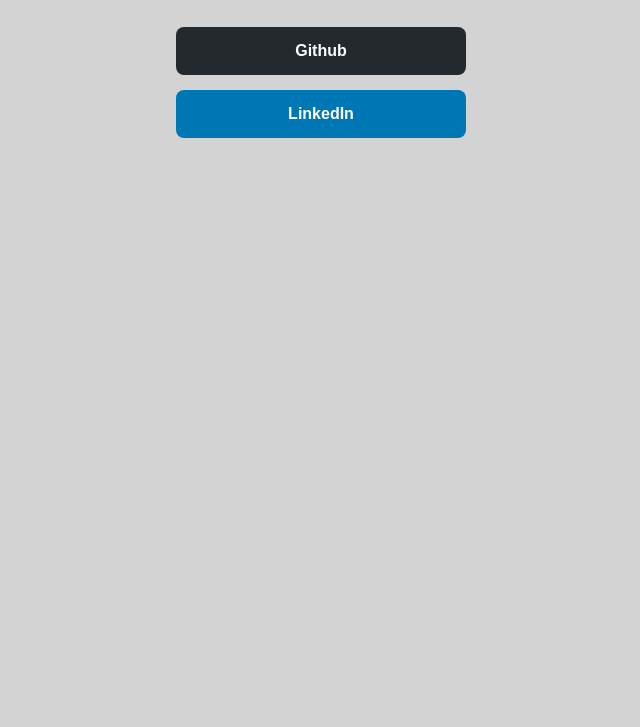
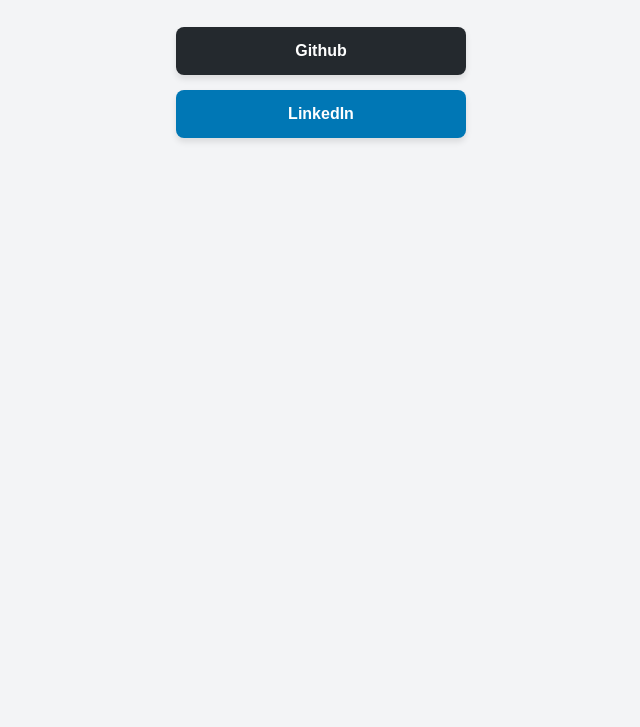
Before and after one commit to lukajv/my-website, a plain HTML site: page index.html in a window 1280 px wide. Shown: the part 73-800 px from the top of the page, without its empty margins (319-959 px from the left). Drawn offline with Linux system fonts and the light colour scheme.

Commit message:
added shadow removed hover coloring

```diff
--- a/style.css
+++ b/style.css
@@ -1,5 +1,5 @@
 body {
-    background-color: lightgray;
+    background-color: #f3f4f6;
 }
 
 h1 {
@@ -27,10 +27,10 @@
     font-family: Liberation Sans, serif;
     font-weight: bold;
     transition: transform 0.2s, background-color 0.2s;
+    box-shadow: 0 4px 6px rgba(0,0,0,0.1);
 }
 
 .social-box:hover {
-    background-color: slateblue;
     transform: scale(1.05);
 }
 
```
